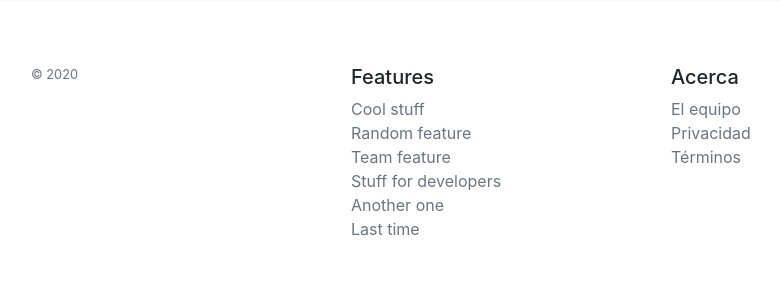
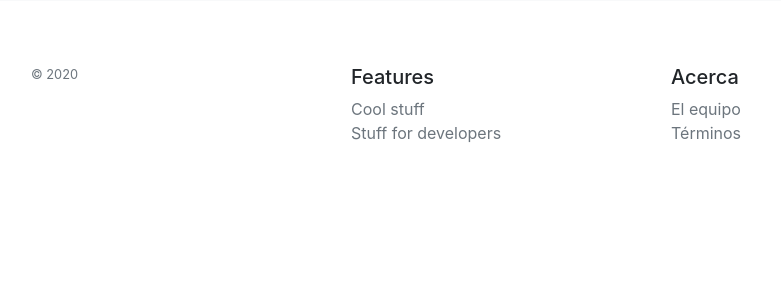
Before and after one commit to TheMr007GOZ/Achievex-, a Flask app: page / in a window 1280 px wide. Shown: the part 584-889 px from the top of the page, without its empty margins (144-925 px from the left). After the commit the page ends 726 px from the top, so only its background shows below. Run offline with Flask 2, Linux system fonts and the light colour scheme; some libraries are stand-ins or nearby versions.

Commit message:
Add files via upload

```diff
--- a/app/templates/footer.html
+++ b/app/templates/footer.html
@@ -7,19 +7,14 @@
       <h5>Features</h5>
       <ul class="list-unstyled text-small">
         <li><a class="text-muted" href="https://sites.google.com/view/visus-videogames/achievex">Cool stuff</a></li>
-        <li><a class="text-muted" href="#">Random feature</a></li>
-        <li><a class="text-muted" href="#">Team feature</a></li>
         <li><a class="text-muted" href="https://sites.google.com/view/visus-videogames/qui%C3%A9nes-somos">Stuff for developers</a></li>
-        <li><a class="text-muted" href="#">Another one</a></li>
-        <li><a class="text-muted" href="#">Last time</a></li>
       </ul>
     </div>
     <div class="col-6 col-md">
       <h5>Acerca</h5>
       <ul class="list-unstyled text-small">
         <li><a class="text-muted" href="https://sites.google.com/view/visus-videogames/p%C3%A1gina-principal">El equipo</a></li>
-        <li><a class="text-muted" href="#">Privacidad</a></li>
-        <li><a class="text-muted" href="#">Términos</a></li>
+        <li><a class="text-muted" href="https://sites.google.com/view/visus-videogames/t%C3%A9rminos-y-condiciones">Términos</a></li>
       </ul>
     </div>
   </div>
```
